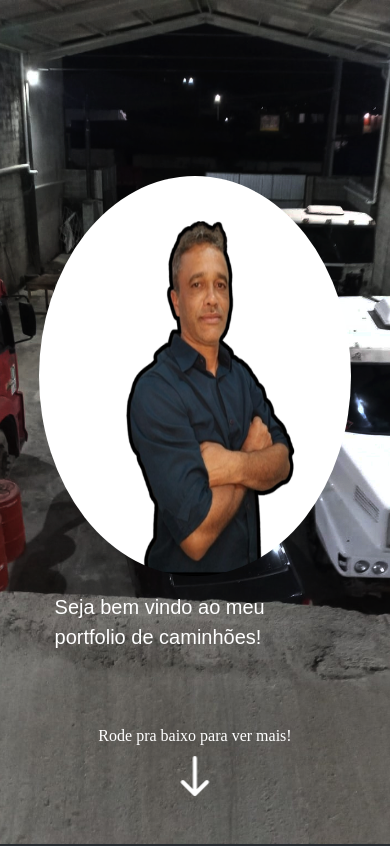
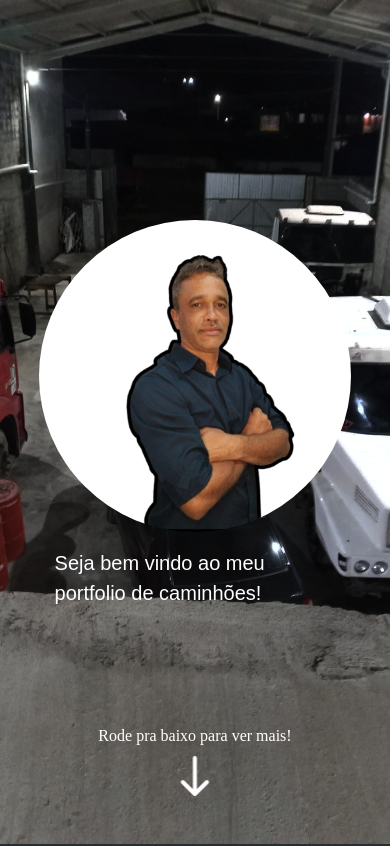
Before and after one commit to Tardis2001/reformatruckevangelista, a React (Create React App) app: page / in a window 390 px wide. Shown: the top 846 px of the page. Built offline with nearby package versions, Linux system fonts and the light colour scheme.

Commit message:
removing background from logo

```diff
--- a/src/components/Sobre.css
+++ b/src/components/Sobre.css
@@ -71,6 +71,10 @@
         margin-top: 15px;
         font-size: 15px;
     }
+    .figure{
+        width: auto;
+        height: auto;
+    }
 }
 .main {
     background-image:url("./../../public/local.png");
```
